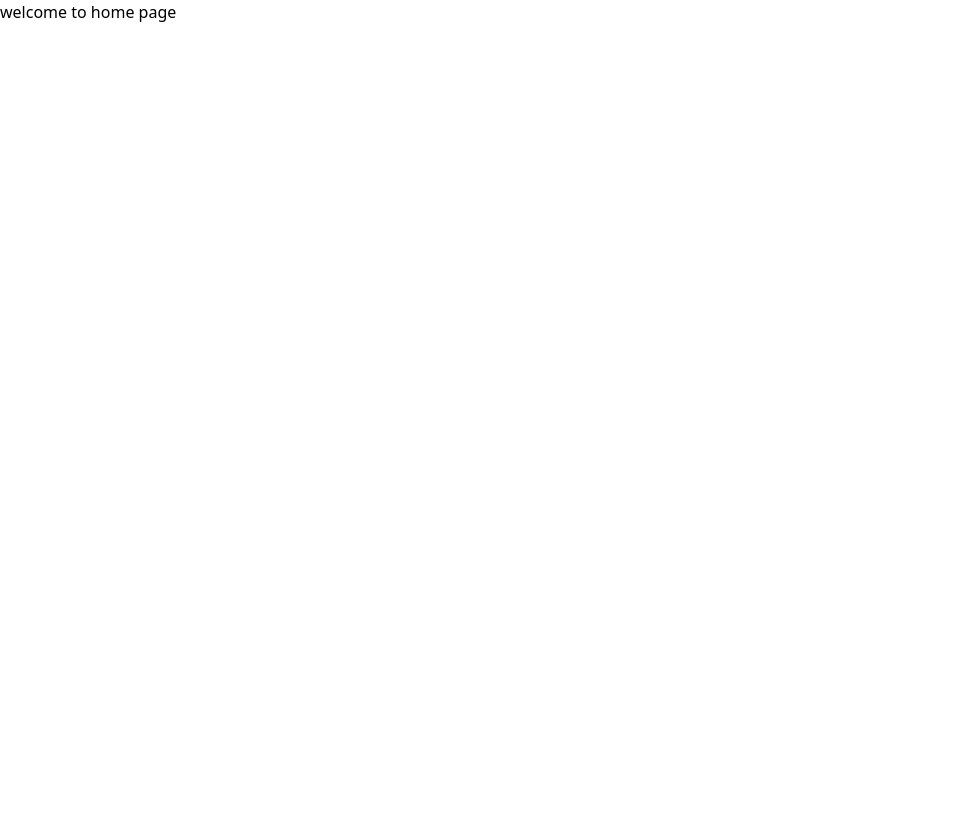
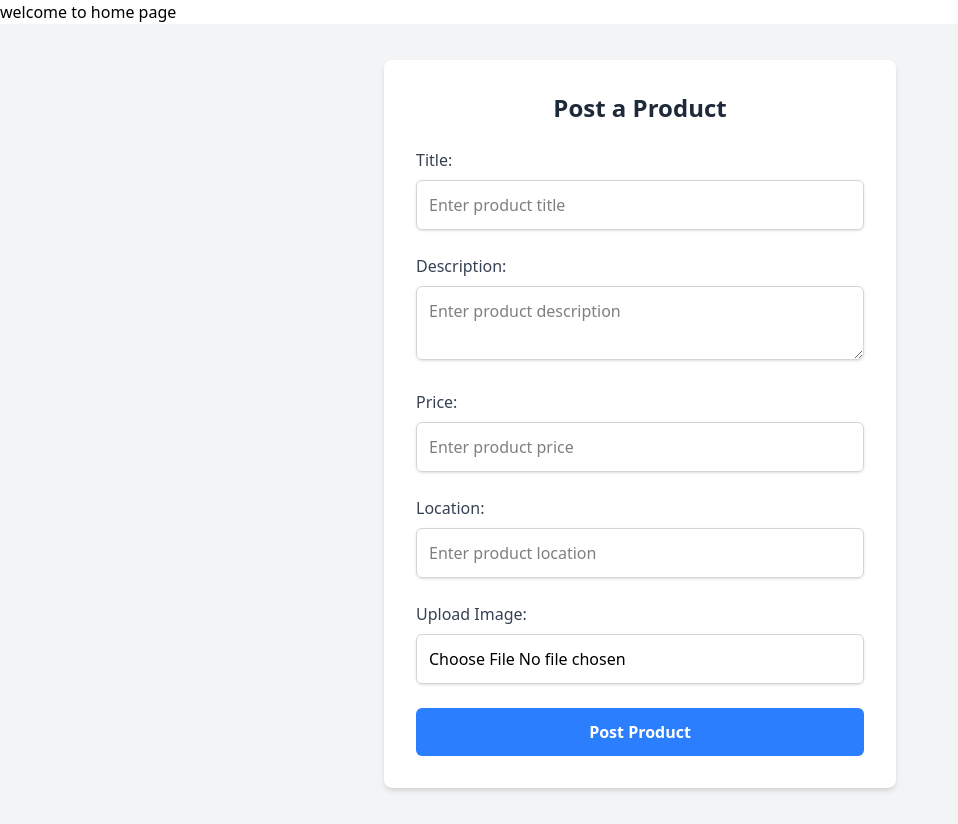
Before and after one commit to soumya9567/Olx-, a React (Vite) app in the folder client/: page /home in a window 1280 px wide. Shown: the whole page, without its empty margins (0-958 px from the left). Before the commit the page ends 800 px from the top, so only its background shows below. Built offline with nearby package versions, Linux system fonts and the light colour scheme.

Commit message:
product post

```diff
--- a/client/src/App.jsx
+++ b/client/src/App.jsx
@@ -13,6 +13,7 @@
     <Route  path='/home' element={<Home />}></Route>
 
 
+
   </Routes>
 
   </BrowserRouter>
--- a/client/src/pages/Home/Home.jsx
+++ b/client/src/pages/Home/Home.jsx
@@ -1,9 +1,11 @@
 import React from 'react'
+import ProductListingForm from '../ProductLIstForm/ProductListForm'
 
 function Home() {
   return (
     <div>
       welcome to home page
+      <ProductListingForm />
     </div>
   )
 }
--- /dev/null
+++ b/client/src/pages/ProductLIstForm/ProductListForm.jsx
@@ -0,0 +1,118 @@
+import React, { useState } from 'react';
+
+const ProductListingForm = () => {
+  const [product, setProduct] = useState({
+    title: '',
+    description: '',
+    price: '',
+    location: '',
+    image: null,
+  });
+
+  const handleInputChange = (e) => {
+    const { name, value } = e.target;
+    setProduct({ ...product, [name]: value });
+  };
+
+  const handleImageChange = (e) => {
+    const file = e.target.files[0];
+    setProduct({ ...product, image: file });
+  };
+
+  const handleSubmit = (e) => {
+    e.preventDefault();
+    // Here, you can handle posting the product details to a server
+    console.log('Product posted:', product);
+    // Reset the form
+    setProduct({
+      title: '',
+      description: '',
+      price: '',
+      location: '',
+      image: null,
+    });
+  };
+
+  return (
+    <div className="flex items-center justify-center min-h-screen bg-gray-100">
+      <div className="w-full max-w-lg p-8 bg-white rounded-lg shadow-md">
+        <h2 className="text-2xl font-semibold text-center text-gray-800 mb-6">
+          Post a Product
+        </h2>
+
+        <form onSubmit={handleSubmit} className="space-y-6">
+          <div>
+            <label className="block text-gray-700 font-medium mb-2">Title:</label>
+            <input
+              type="text"
+              name="title"
+              value={product.title}
+              onChange={handleInputChange}
+              required
+              className="w-full p-3 border border-gray-300 rounded-md shadow-sm focus:outline-none focus:ring-2 focus:ring-blue-500"
+              placeholder="Enter product title"
+            />
+          </div>
+
+          <div>
+            <label className="block text-gray-700 font-medium mb-2">Description:</label>
+            <textarea
+              name="description"
+              value={product.description}
+              onChange={handleInputChange}
+              required
+              className="w-full p-3 border border-gray-300 rounded-md shadow-sm focus:outline-none focus:ring-2 focus:ring-blue-500"
+              placeholder="Enter product description"
+            />
+          </div>
+
+          <div>
+            <label className="block text-gray-700 font-medium mb-2">Price:</label>
+            <input
+              type="number"
+              name="price"
+              value={product.price}
+              onChange={handleInputChange}
+              required
+              className="w-full p-3 border border-gray-300 rounded-md shadow-sm focus:outline-none focus:ring-2 focus:ring-blue-500"
+              placeholder="Enter product price"
+            />
+          </div>
+
+          <div>
+            <label className="block text-gray-700 font-medium mb-2">Location:</label>
+            <input
+              type="text"
+              name="location"
+              value={product.location}
+              onChange={handleInputChange}
+              required
+              className="w-full p-3 border border-gray-300 rounded-md shadow-sm focus:outline-none focus:ring-2 focus:ring-blue-500"
+              placeholder="Enter product location"
+            />
+          </div>
+
+          <div>
+            <label className="block text-gray-700 font-medium mb-2">Upload Image:</label>
+            <input
+              type="file"
+              name="image"
+              accept="image/*"
+              onChange={handleImageChange}
+              className="w-full p-3 border border-gray-300 rounded-md shadow-sm focus:outline-none focus:ring-2 focus:ring-blue-500"
+            />
+          </div>
+
+          <button
+            type="submit"
+            className="w-full py-3 bg-blue-500 text-white font-semibold rounded-md hover:bg-blue-600 transition duration-200"
+          >
+            Post Product
+          </button>
+        </form>
+      </div>
+    </div>
+  );
+};
+
+export default ProductListingForm;
--- a/client/src/pages/SignUp/SignUp.jsx
+++ b/client/src/pages/SignUp/SignUp.jsx
@@ -93,7 +93,7 @@
             <div className="mt-6 text-center">
               <p className="text-sm text-gray-600">
                 Already have an account?{" "}
-                <Link to="/signin" className="text-blue-500 hover:underline">
+                <Link to="/" className="text-blue-500 hover:underline">
                   Sign In
                 </Link>
               </p>
```
